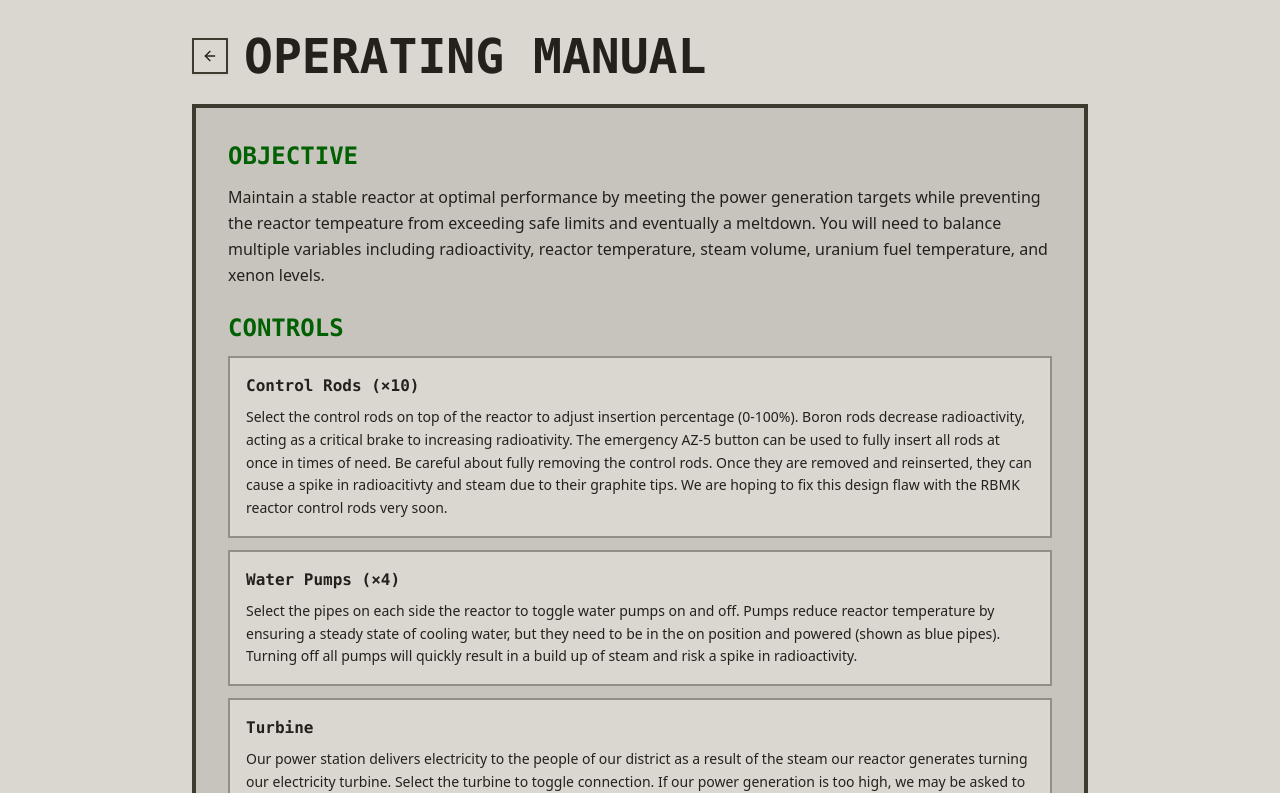
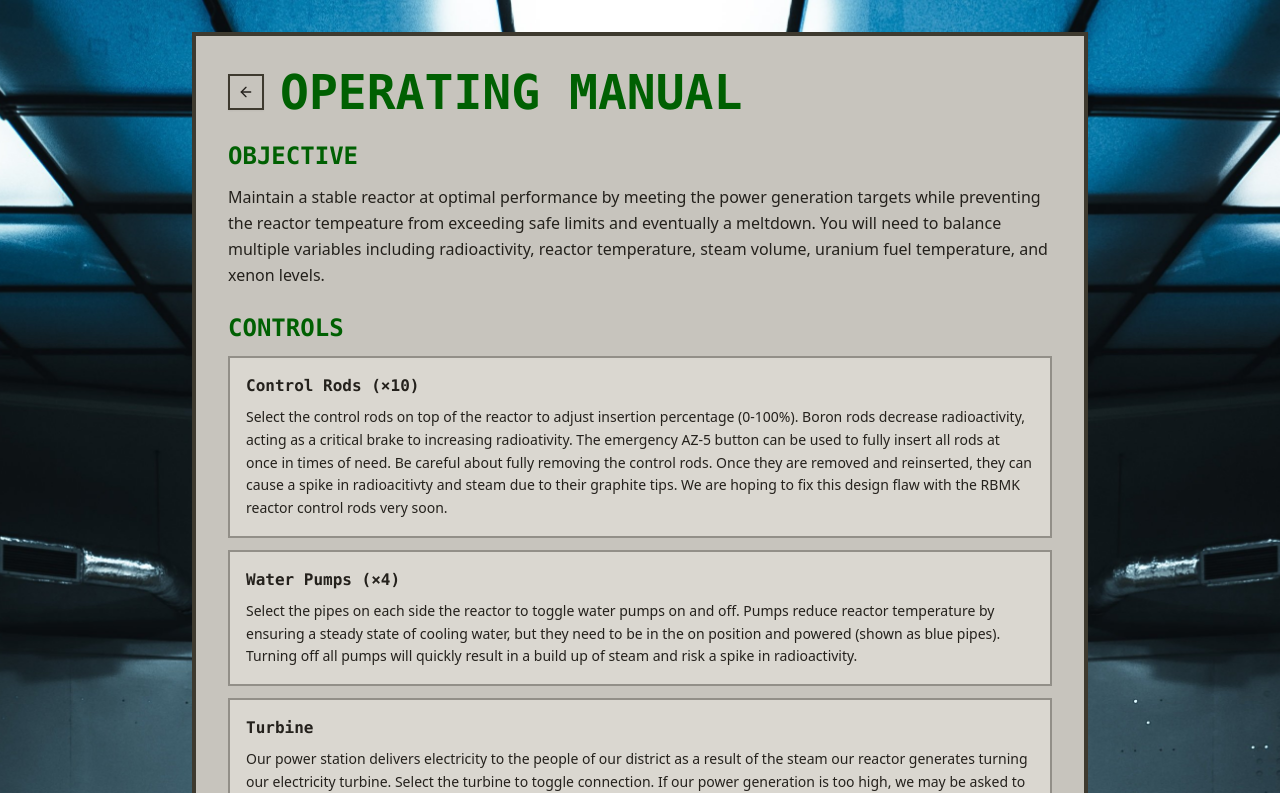
Before and after one commit to T-J-D-Cavey/RBMK_Nuclear_Reactor_Simulator, a Next.js app: page /instructions in a window 1280 px wide. Shown: the top 793 px of the page. Built offline with nearby package versions, Linux system fonts and the light colour scheme.

Commit message:
chore: sync main changes into Chernobyl_Game project
Update all files and assets from main branch.

#VERCEL_SKIP

Co-authored-by: Tim Cavey <112900862+T-J-D-Cavey@users.noreply.github.com>

```diff
--- a/app/instructions/page.tsx
+++ b/app/instructions/page.tsx
@@ -3,9 +3,14 @@ import { Button } from "@/components/ui/button"
 import { ArrowLeft } from "lucide-react"
 
 export default function InstructionsPage() {
+
+  const controlRoomBackground = "control_room_background.jpg"
+
   return (
-    <div className="min-h-screen bg-background p-4 md:p-8">
+    <div className="min-h-screen p-4 md:p-8 bg-cover bg-center bg-no-repeat" style={{backgroundImage: `url(${controlRoomBackground})`}}>
       <div className="max-w-4xl mx-auto space-y-6">
+        {/* Instructions Content */}
+        <div className="bg-card border-4 border-primary p-6 md:p-8 space-y-6">
             {/* Header */}
           <div className="flex items-center gap-4">
             <Link href="/">
@@ -13,11 +18,8 @@ export default function InstructionsPage() {
                 <ArrowLeft className="h-5 w-5" />
               </Button>
             </Link>
-          <h1 className="text-4xl md:text-5xl font-bold font-mono uppercase">Operating Manual</h1>
+            <h1 className="text-4xl md:text-5xl font-bold font-mono uppercase text-accent">Operating Manual</h1>
           </div>
-
-        {/* Instructions Content */}
-        <div className="bg-card border-4 border-primary p-6 md:p-8 space-y-6">
           {/* Objective */}
           <section className="space-y-3">
             <h2 className="text-2xl font-bold font-mono uppercase text-accent">Objective</h2>
--- a/components/control-panel.tsx
+++ b/components/control-panel.tsx
@@ -210,7 +210,7 @@ export default function ControlPanel({ gameState, onTogglePause, updateGameState
                     </div>
 
                     {/* 2. The Existing Lights Grid */}
-                    <div className="grid grid-cols-4 gap-6">
+                    <div className="grid grid-cols-4 gap-2">
                       {gameState.waterPumps.map((pump, idx) => (
                         <div key={idx} className="flex flex-col gap-3 items-center">
 
--- a/components/water-pumps-modal.tsx
+++ b/components/water-pumps-modal.tsx
@@ -43,7 +43,7 @@ export default function WaterPumpsModal({ open, onOpenChange, waterPumps, onUpda
           <div className="bg-background border-2 border-border p-3 text-xs leading-relaxed text-center">
             <p>
               {
-                "Toggle water pumps On/Off. Pumps reduce reactor temperature when both ON and powered."
+                "Toggle water pumps On/Off. Pumps reduce reactor temperature when both ON and POWERED."
               }
             </p>
           </div>
```
Lines whose indentation alone changed are shown as unchanged.
